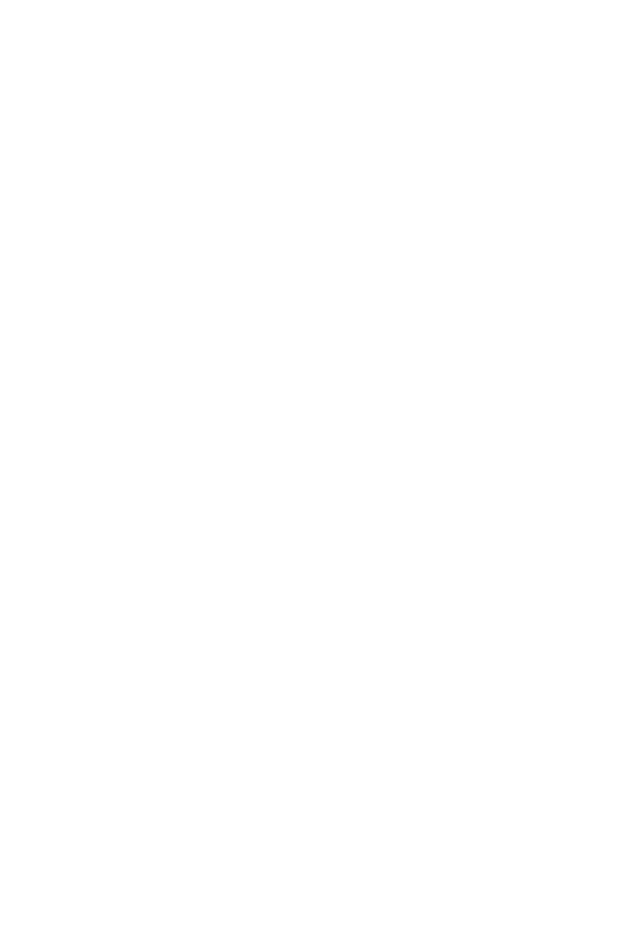
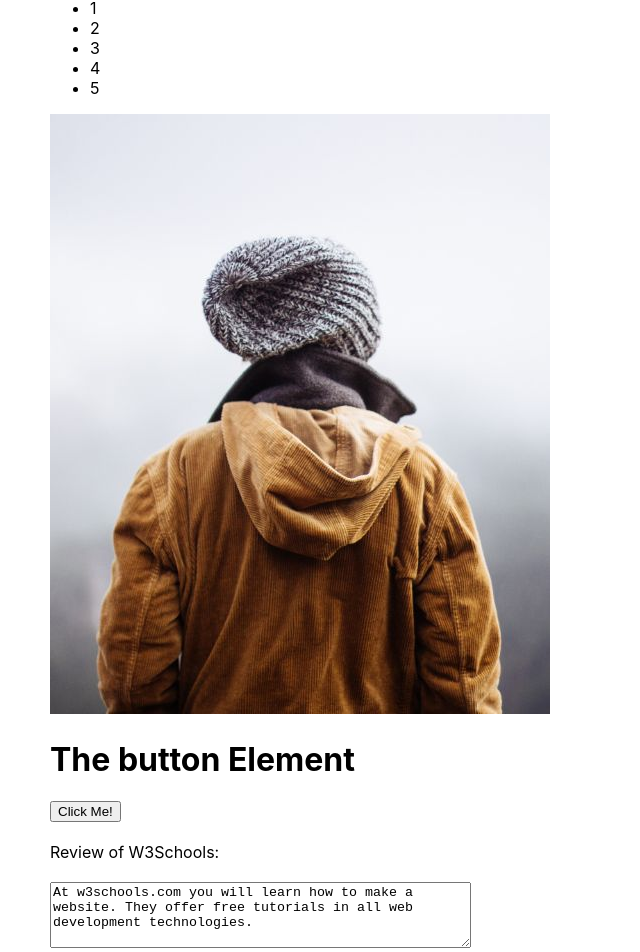
Before and after one commit to zahrafalah/web-gui-testing, a React (Create React App) app: page /about in a window 1280 px wide. Shown: the part 205-1157 px from the top of the page, without its empty margins (0-640 px from the left). Before the commit the page ends 800 px from the top, so only its background shows below. Built offline with nearby package versions, Linux system fonts and the light colour scheme.

Commit message:
added requirmnets

```diff
--- a/src/pages/about.js
+++ b/src/pages/about.js
@@ -1,6 +1,19 @@
 import React from "react";
 import Slider from 'rc-slider';
 import 'rc-slider/assets/index.css';
+import image from './img_girl.jpg';
+
+function NumberList(props) {
+  const numbers = props.numbers;
+  const listItems = numbers.map((number) =>
+    <li>{number}</li>
+  );
+  return (
+    <ul>{listItems}</ul>
+  );
+}
+
+const numbers = [1, 2, 3, 4, 5];
 
 const About = () => {
 return (
@@ -8,9 +21,24 @@
     <h1>
      This is About page
     </h1>
+
     <div >
     <Slider  />
     </div>
+
+    <NumberList numbers={numbers} />
+    <img src={image} alt="Girl in a jacket" width="500" height="600"/>
+
+<h1>The button Element</h1>
+<button onClick={()=>{alert('hello world')}}>Click Me!</button>
+<br/>
+<br/>
+<label for="text-area">Review of W3Schools:</label>
+<br/>
+<br/>
+<textarea id="text-area" name="text-area" rows="4" cols="50">
+    At w3schools.com you will learn how to make a website. They offer free tutorials in all web development technologies.
+</textarea>
 	</div>
 );
 };
--- a/src/pages/blogs.js
+++ b/src/pages/blogs.js
@@ -4,13 +4,20 @@
 
 
 import PerfectScrollbar from 'react-perfect-scrollbar'
-
+export const Checkbox = () => {
+  return (
+    <div>
+      <input type="checkbox" id="checkbox" />
+      <label htmlFor="checkbox">I agree to Terms of Service </label>
+    </div>
+  )
+}
 
 const Blogs = () => {
 return (
       <div>
         <h1>You can write your blogs!</h1>
-
+        <Checkbox/>
         <PerfectScrollbar style={{width: 600, height: 400}}>
 
 
--- a/src/pages/contact.js
+++ b/src/pages/contact.js
@@ -1,4 +1,5 @@
 import React from 'react';
+import image from './img_girl.jpg';
 export const Checkbox = () => {
   return (
     <div>
@@ -28,6 +29,19 @@
     <Checkbox/>
 
     <NumberList numbers={numbers} />
+    <img src={image} alt="Girl in a jacket" width="500" height="600"/>
+
+      <h1>The button Element</h1>
+      <button onClick={()=>{alert('hello world')}}>Click Me!</button>
+      <br/>
+      <br/>
+      <label for="text-area">Review of W3Schools:</label>
+      <br/>
+      <br/>
+      <textarea id="text-area" name="text-area" rows="4" cols="50">
+          At w3schools.com you will learn how to make a website. They offer free tutorials in all web development technologies.
+      </textarea>
+
 	</div>
 );
 };
```
